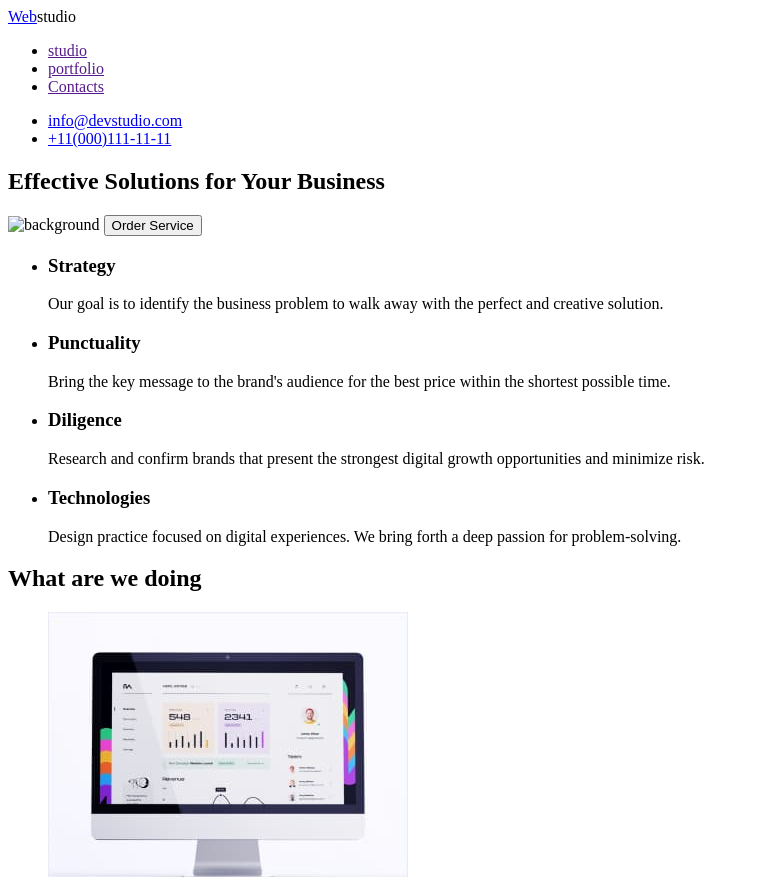
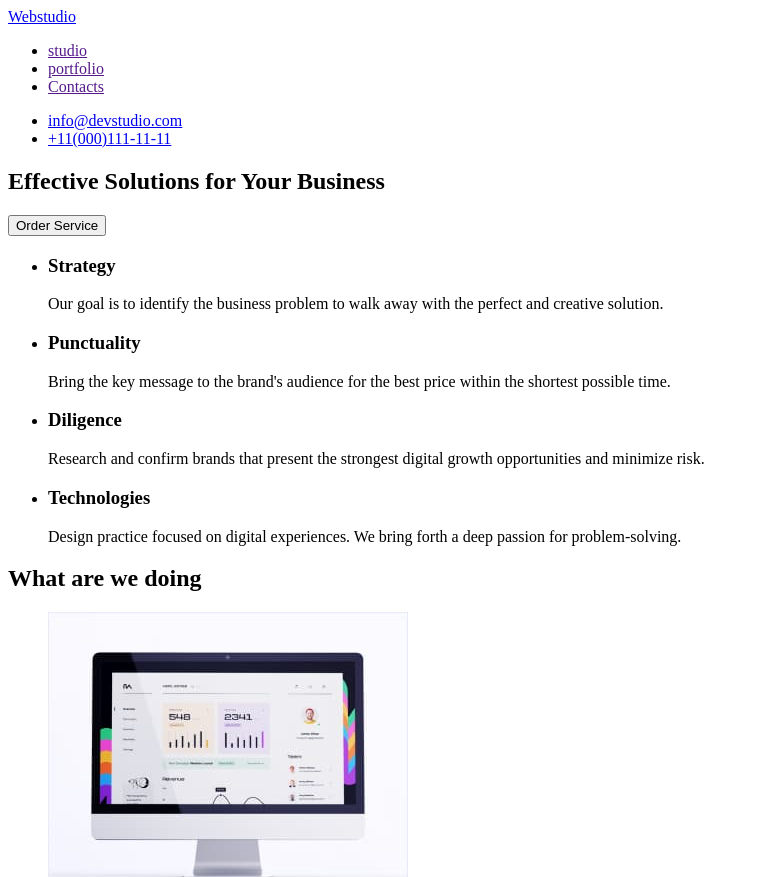
Before and after one commit to Optima-nt/goit-markup-hw-01, a plain HTML site: page index.html in a window 1280 px wide. Shown: the top 877 px of the page, without its empty margins (0-759 px from the left). Drawn offline with Linux system fonts and the light colour scheme.

Commit message:
error handling

```diff
--- a/index.html
+++ b/index.html
@@ -10,7 +10,7 @@
 
 <body>
     <header>
-        <a href="https://www.webstudio.kiev.ua">Web</a>studio
+        <a href="https://www.webstudio.kiev.ua">Webstudio</a>
         <nav>
             <ul>
                 <li> <a href="">studio</a></li>
@@ -32,9 +32,10 @@
     <main>
         <section>
             <h1>Effective Solutions for Your Business</h1>
-            <img src="/" alt="background" width="1440" height="603">
             <button type="button">Order Service</button>
+        </section>
 
+        <section>
             <ul>
                 <li>
                     <h3>Strategy</h3>
@@ -108,7 +109,7 @@
         </section>
 
         <footer>
-            <a href="https://www.webstudio.kiev.ua">Web</a>studio
+            <a href="https://www.webstudio.kiev.ua">Webstudio</a>
             <p>Increase the flow of customers and sales for your business with digital marketing & growth solutions.</p>
         </footer>
 
```
